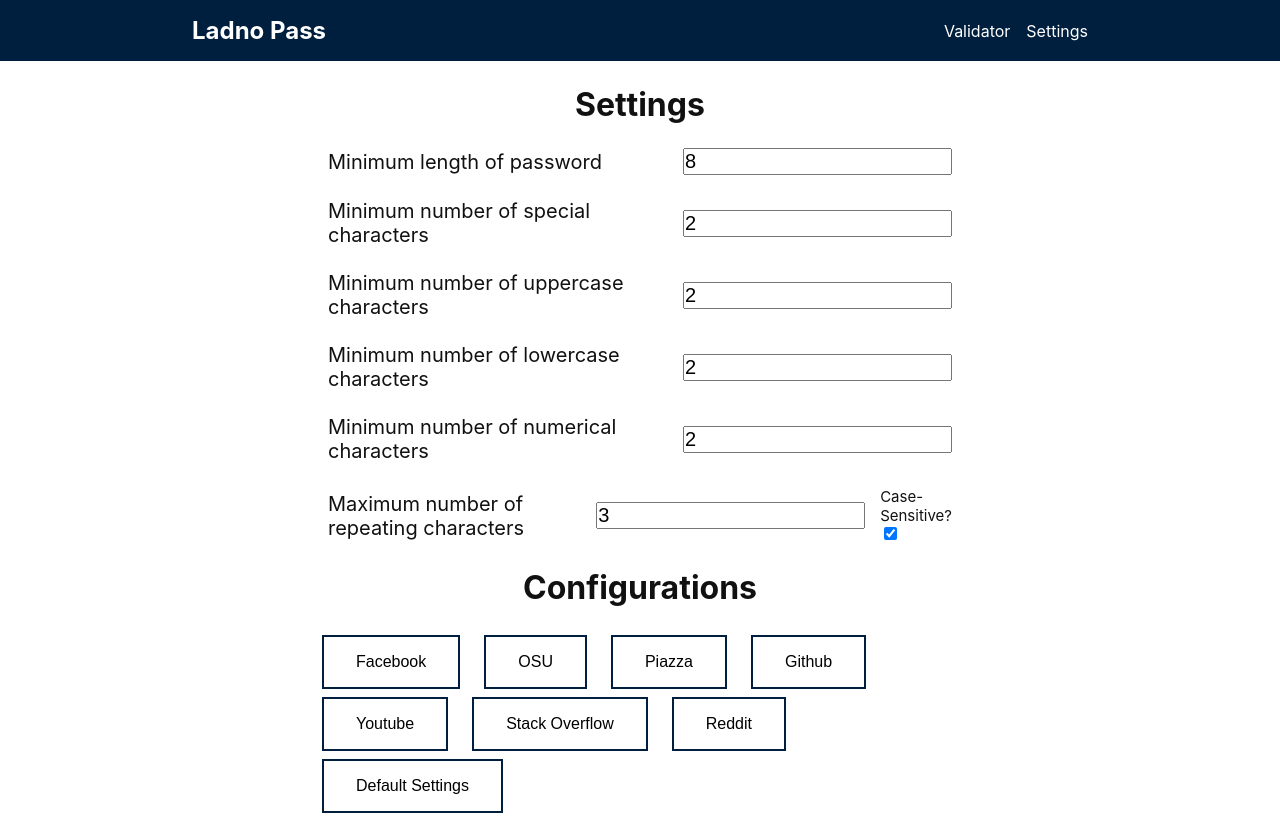
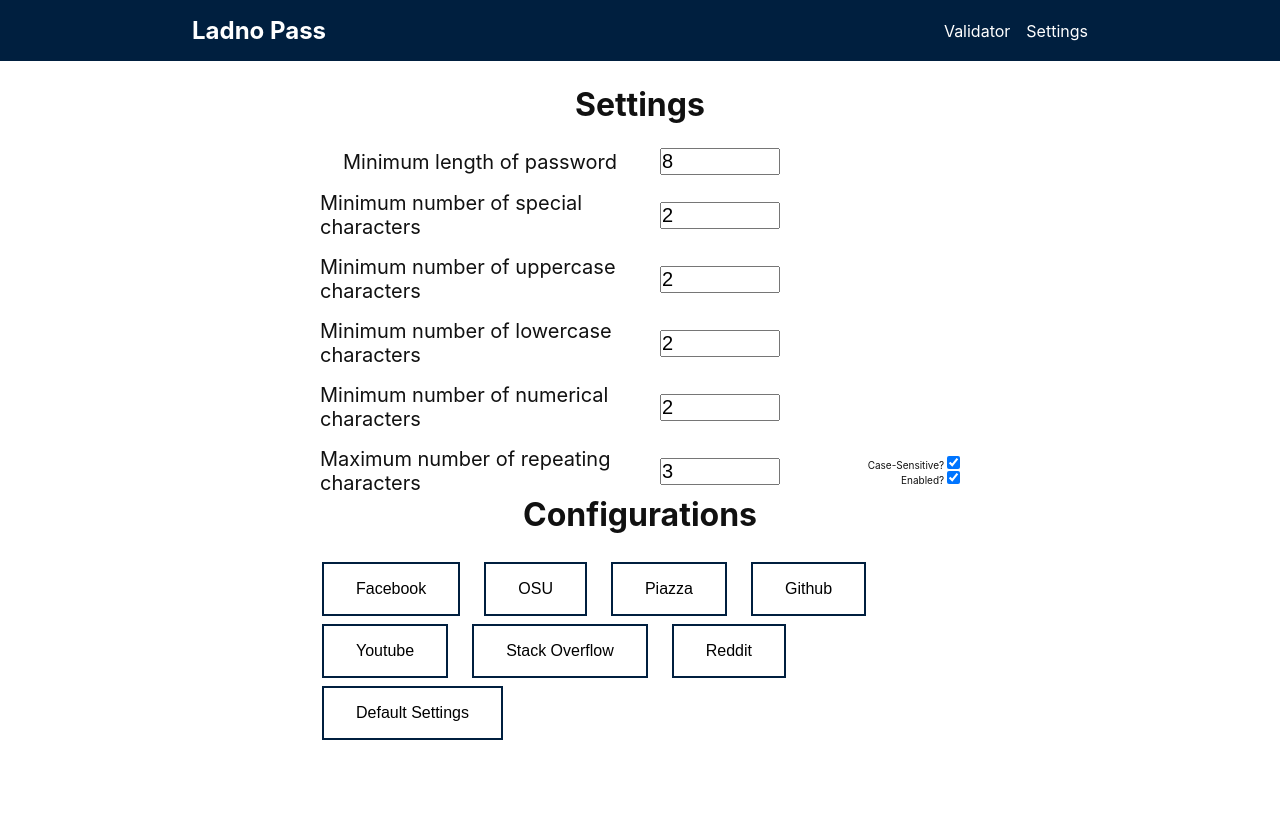
Before and after one commit to jacobpa/password-validator, a Vue app: page /settings in a window 1280 px wide. Built offline with nearby package versions, Linux system fonts and the light colour scheme.

Commit message:
Refactor styling of settings page
* Use css grid to organize inputs/labels
* Prepare for enable/disable option toggle

```diff
--- a/src/components/RepeatingCharSetting.vue
+++ b/src/components/RepeatingCharSetting.vue
@@ -1,17 +1,28 @@
 <template>
   <div class="setting">
-    <label :for="name">
+    <label :for="name" class="description">
       <slot>Value for setting</slot>
     </label>
-    <div class="inputs">
+
     <input
+      class="field"
       :id="name"
       type="number"
       min="0"
       :value="configValue"
       @input="mutator"
     />
+
+    <div class="inputs">
       <label>Case-Sensitive?
+        <input
+          name="config-toggle"
+          type="checkbox"
+          :checked="configCheckbox"
+          @input="booleanMutator"
+        >
+      </label>
+      <label>Enabled?
         <input
           name="config-toggle"
           type="checkbox"
@@ -74,29 +85,7 @@ export default {
 };
 </script>
 
+
 <style lang="scss">
-  .setting {
-    display: flex;
-    flex-direction: row;
-    justify-content: space-between;
-    align-items: center;
-    flex-wrap: nowrap;
-    margin: 0 0.5rem 1.5rem 0.5rem;
-    font-size: 1.25em;
-
-    .inputs {
-      display: flex;
-      flex-direction: row;
-      align-items: center;
-
-      label {
-        font-size: 0.75em;
-        margin-left: 1em;
-      }
-      input {
-        font-size: inherit;
-        margin-left: 0.25em;
-      }
-    }
-  }
+  /* This is handled in @/components/Setting.vue, sorry about the tight coupling */
 </style>
--- a/src/components/Setting.vue
+++ b/src/components/Setting.vue
@@ -1,9 +1,10 @@
 <template>
   <div class="setting">
-    <label :for="name">
+    <label :for="name" class="description">
       <slot>Value for setting</slot>
     </label>
     <input
+      class="field"
       :id="name"
       type="number"
       min="0"
@@ -49,15 +50,27 @@ export default {
 
 <style lang="scss">
   .setting {
-    display: flex;
-    flex-direction: row;
-    justify-content: space-between;
-    align-content: center;
-    flex-wrap: nowrap;
-    margin: 0 0.5rem 1.5rem 0.5rem;
     font-size: 1.25em;
 
-    input {
+    .description {
+      margin: auto;
+    }
+
+    .inputs {
+      display: flex;
+      flex-direction: column;
+      margin: auto 0 auto auto;
+
+      label {
+        font-size: .5em;
+        margin: inherit;
+      }
+    }
+
+    input[type='number'] {
+      box-sizing: border-box;
+      width: 75%;
+      margin: auto;
       font-size: inherit;
     }
   }
--- a/src/views/Settings.vue
+++ b/src/views/Settings.vue
@@ -1,6 +1,7 @@
 <template>
   <div class="settings">
     <h1>Settings</h1>
+    <div class="config-options">
       <Setting name="minLength" :mutator="setMinLength">
         Minimum length of password
       </Setting>
@@ -23,9 +24,9 @@
         :booleanMutator="toggleRepeatingSensitivity">
         Maximum number of repeating characters
       </RepeatingCharSetting>
-
+    </div>
+    <h1>Configurations</h1>
     <div class="configurations">
-      <h1>Configurations</h1>
       <ul>
         <ConfigButton
           :minLength="6"
@@ -138,5 +139,27 @@ export default {
   .settings {
     display: flex;
     flex-direction: column;
+
+    .config-options {
+      display: grid;
+      grid-template-columns: 50% 25% 25%;
+      grid-row-gap: 1em;
+
+      > div {
+        display: contents;
+      }
+
+      .description {
+        grid-column: 1 / 2;
+      }
+
+      .field {
+        grid-column: 2 / 3;
+      }
+
+      .inputs {
+        grid-column: 3 / 4;
+      }
+    }
   }
 </style>
```
Lines whose indentation alone changed are shown as unchanged.
